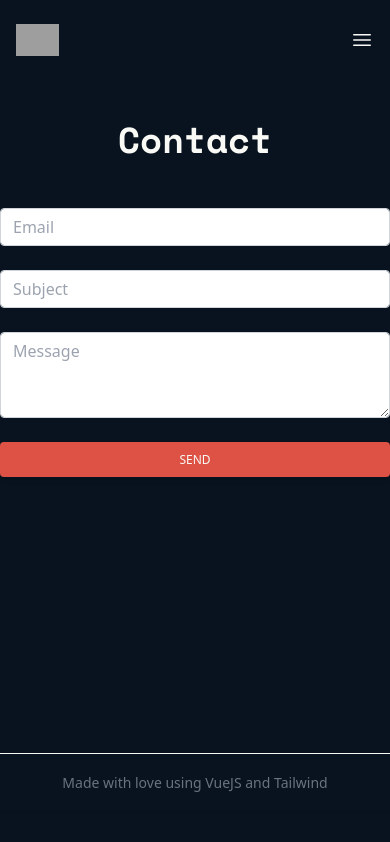
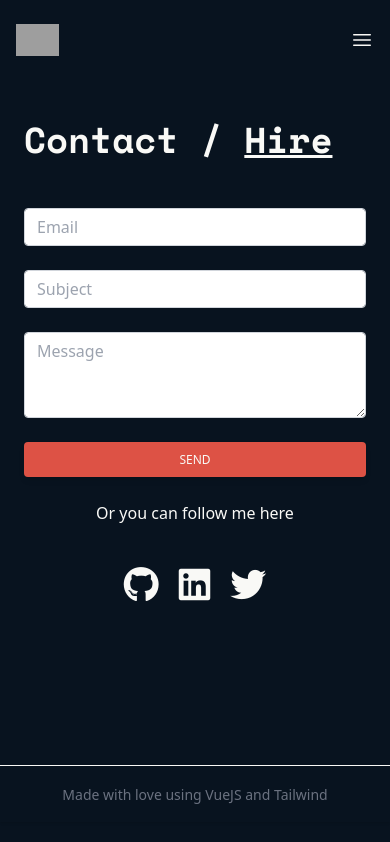
Before and after one commit to nikolagp/nikolag-portfolio, a Vue app: page /contact in a window 390 px wide. Built offline with nearby package versions, Linux system fonts and the light colour scheme; grey boxes are pictures that could not be loaded.

Commit message:
Form integration with Netlify

```diff
--- a/src/components/AppAbout.vue
+++ b/src/components/AppAbout.vue
@@ -1,6 +1,6 @@
 <template>
-  <section id="about" class="text-clrSecondary sm:py-32 lg:py-30 page">
-    <div class="px-6 mx-auto max-w-7xl lg:px-8">
+  <section id="about" class="mt-10 text-clrSecondary sm:py-32 lg:py-30">
+    <div class="px-6 mx-auto my-24 max-w-7xl lg:px-8">
       <h2 class="text-4xl font-bold text-left text-clrSecondary md:text-left">
         About
       </h2>
--- a/src/components/AppContact.vue
+++ b/src/components/AppContact.vue
@@ -1,11 +1,12 @@
 <template>
-  <section class="text-clrSecondary sm:py-32 lg:py-30" id="contact">
+  <section class="px-6 text-clrSecondary sm:py-32 lg:py-30" id="contact">
     <div class="py-6 mx-auto my-24 max-w-7xl">
-      <section class="mb-10 text-center text-clrSecondary md:text-left">
-        <h2 class="px-8 mb-12 text-4xl font-bold">Contact</h2>
+      <h2 class="mb-12 text-4xl font-bold md:px-8">
+        Contact / <span class="underline">Hire</span>
+      </h2>
       <div class="flex flex-col mx-auto sm:px-3 md:flex-row">
         <div
-            class="md:w-1/2"
+          class="mb-6 md:w-1/2"
           data-aos="fade-left"
           data-aos-offset="0"
           data-aos-duration="1000"
@@ -14,7 +15,7 @@
           data-aos-once="false"
           data-aos-anchor-placement="top-center"
         >
-            <form>
+          <form name="contact" method="POST" data-netlify="true">
             <div class="mb-6 form-group">
               <input
                 type="email"
@@ -49,34 +50,35 @@
             </button>
           </form>
         </div>
+        <div class="md:w-1/2">
+          <h3 class="text-center">Or you can follow me here</h3>
           <div
             data-aos="fade-right"
             data-aos-offset="0"
             data-aos-duration="1000"
-            data-aos-easing="ease-in"
-            data-aos-mirror="true"
-            data-aos-once="false"
-            data-aos-anchor-placement="top-center"
-            class="flex justify-center gap-5 my-10 align-baseline md:gap-20 md:w-1/2"
+            data-aos-easing="ease-in-out"
+            data-aos-mirror="false"
+            data-aos-once="true"
+            class="flex justify-center gap-5 py-10 align-baseline md:gap-20"
           >
             <a :href="github" target="_blank"
               ><i
-                class="text-3xl cursor-pointer text-clrSecondary fa-brands fa-github hover:text-clrAccent"
+                class="text-4xl cursor-pointer text-clrSecondary fa-brands fa-github hover:text-clrAccent"
               ></i>
             </a>
             <a :href="linkedin" target="_blank"
               ><i
-                class="text-3xl cursor-pointer text-clrSecondary fa-brands fa-linkedin hover:text-clrAccent"
+                class="text-4xl cursor-pointer text-clrSecondary fa-brands fa-linkedin hover:text-clrAccent"
               ></i
             ></a>
             <a :href="twitter" target="_blank"
               ><i
-                class="text-3xl cursor-pointer text-clrSecondary fa-brands fa-twitter hover:text-clrAccent"
+                class="text-4xl cursor-pointer text-clrSecondary fa-brands fa-twitter hover:text-clrAccent"
               ></i
             ></a>
           </div>
         </div>
-      </section>
+      </div>
     </div>
   </section>
 </template>
--- a/src/components/AppHeader.vue
+++ b/src/components/AppHeader.vue
@@ -4,7 +4,7 @@
       <!-- class="flex flex-col justify-between pt-20 pb-32 mx-auto align-bottom sm:pt-48 sm:pb-40" -->
       <div class="flex flex-col gap-8 justify-evenly">
         <h1
-          class="px-10 py-10 text-3xl font-bold tracking-tight text-center md:text-6xl"
+          class="px-10 py-10 text-5xl font-bold tracking-tight text-left md:text-center md:text-6xl"
         >
           <span
             class="text-clrSecondary"
--- a/src/components/AppNavbar.vue
+++ b/src/components/AppNavbar.vue
@@ -127,18 +127,7 @@
                     ></i
                   ></a>
                 </div>
-                <!-- <a
-                v-for="item in resources"
-                :key="item.name"
-                :href="item.href"
-                class="text-base font-medium text-gray-900 hover:text-gray-700"
-                >{{ item.name }}</a
-              > -->
               </div>
-              <!-- <div class="flex flex-col-reverse">
-                <AppButtonFull> Download CV </AppButtonFull>
-                <AppButtonEmpty> Contact Me </AppButtonEmpty>
-              </div> -->
             </div>
           </div>
         </PopoverPanel>
@@ -154,49 +143,18 @@ import {
   PopoverGroup,
   PopoverPanel,
 } from "@headlessui/vue";
-import {
-  // ArrowPathIcon,
-  Bars3Icon,
-  // BookmarkSquareIcon,
-  // CalendarIcon,
-  // ChartBarIcon,
-  // CursorArrowRaysIcon,
-  // LifebuoyIcon,
-  // PhoneIcon,
-  // PlayIcon,
-  // ShieldCheckIcon,
-  // Squares2X2Icon,
-  XMarkIcon,
-} from "@heroicons/vue/24/outline";
+import { Bars3Icon, XMarkIcon } from "@heroicons/vue/24/outline";
 import { useRoute, useRouter } from "vue-router";
 import { computed } from "vue";
-// import router from "../router";
-// import AppButtonEmpty from "./AppButtonEmpty.vue";
-// import AppButtonFull from "./AppButtonFull.vue";
-
-// const scroll = (id) => {
-//   document.getElementById(id).scrollIntoView({
-//     behavior: "smooth",
-//   });
-// };
 
 const route = useRoute();
-// const router = useRouter();
-
 const currentRoute = computed(() => {
   return route.name;
 });
 
-// const nameRoute = computed(() => {
-//   return route.name;
-// });
-
-// const scrollPageTo = (navEl) => {
-//   console.log(`#${navEl}`);
-//   let element = document.querySelector(`#${navEl}`);
-//   console.log(element);
-//   element.scrollIntoView({ behavior: "smooth" });
-// };
+const twitter = "https://twitter.com/amagi_dev";
+const github = "https://github.com/nikolagp";
+const linkedin = "https://www.linkedin.com/in/nikola-g-petrovski-b02584b1/";
 </script>
 
 <style scoped>
--- a/src/components/AppProjectCard.vue
+++ b/src/components/AppProjectCard.vue
@@ -1,5 +1,5 @@
 <template>
-  <main class="py-8" v-motion-slide-left>
+  <main class="px-8 py-8" v-motion-slide-left>
     <div
       class="relative w-full overflow-hidden bg-white rounded-lg h-80 group-hover:opacity-75 sm:aspect-w-2 sm:aspect-h-1 sm:h-64 lg:aspect-w-1 lg:aspect-h-1"
     >
--- a/src/components/AppProjects.vue
+++ b/src/components/AppProjects.vue
@@ -1,8 +1,10 @@
 <template>
-  <section class="px-4 mx-auto max-w-7xl sm:px-6 lg:px-8 page">
+  <section
+    class="px-4 mx-auto mt-10 align-middle sm:py-32 lg:py-30 max-w-7xl sm:px-6 lg:px-8 page"
+  >
     <!-- Project title and list -->
     <div
-      class="max-w-2xl py-10 mx-auto sm:py-24 lg:max-w-none hover:border-b-2-clrAccent lg:py-32"
+      class="max-w-2xl mx-auto my-24 sm:py-24 lg:max-w-none hover:border-b-2-clrAccent lg:py-32"
     >
       <h2 class="text-4xl font-bold text-clrSecondary md:text-left">
         Projects
@@ -59,7 +61,7 @@
           data-aos-mirror="true"
           data-aos-once="false"
           data-aos-anchor-placement="top-center"
-          class="cursor-pointer md:w-3/4"
+          class="px-6 cursor-pointer md:w-3/4"
         >
           <!-- VueJS -->
           <div
--- a/src/views/HomeView.vue
+++ b/src/views/HomeView.vue
@@ -1,8 +1,10 @@
 <template>
-  <AppHeader />
-  <AppAbout />
-  <AppProjects />
-  <AppContact />
+  <div class="px-6 md:px-0">
+    <AppHeader />
+    <AppAbout />
+    <AppProjects />
+    <AppContact />
+  </div>
 </template>
 
 <script setup>
--- a/src/views/blog/BlogPosts.vue
+++ b/src/views/blog/BlogPosts.vue
@@ -1,6 +1,6 @@
 <template>
-  <main class="flex flex-col w-full min-h-screen">
-    <div class="px-4 mx-auto max-w-7xl sm:px-6 lg:px-8">
+  <main class="flex flex-col w-full min-h-screen mt-10">
+    <div class="mx-auto my-24 max-w-7xl sm:px-6 lg:px-8">
       <!-- Project title and list -->
       <div
         class="max-w-2xl py-10 mx-auto sm:py-24 lg:max-w-none hover:border-b-2-clrAccent lg:py-32"
@@ -8,11 +8,12 @@
         <h2 class="text-4xl font-bold text-clrSecondary md:text-left">
           Blog posts
         </h2>
+        <p class="mt-10 text-2xl">Stay tuned. I'm working on it!</p>
         <div
           class="flex flex-col justify-center md:justify-between md:flex-row"
         >
           <!-- Project cards -->
-          <div>
+          <!-- <div>
             <div class="text-clrSecondary" v-if="error">
               {{ error }}
             </div>
@@ -29,7 +30,7 @@
                 </div>
               </div>
             </div>
-          </div>
+          </div> -->
         </div>
       </div>
     </div>
```
Lines whose indentation alone changed are shown as unchanged.
